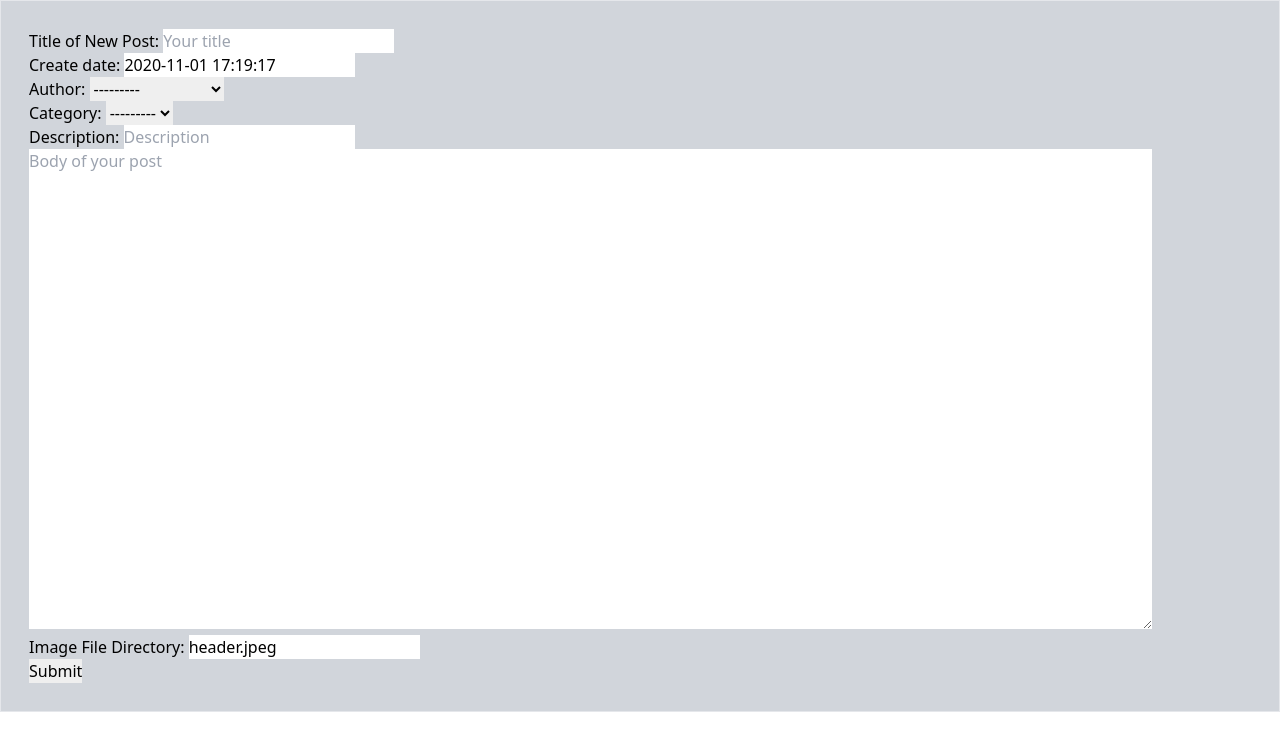
After one commit to zwang452/djangoWebApp, a Django app: page /blogApp/create/ in a window 1280 px wide. The commit adds this page. Shown: the top 751 px of the page. Run offline with Django 3.2, Linux system fonts and the light colour scheme; data comes from the database, SQL or seed files in the repository; both versions use the stored data as it was after the commit; data that the repository does not hold is empty.

Commit message:
added form for new post

```diff
--- /dev/null
+++ b/blogApp/forms.py
@@ -0,0 +1,45 @@
+from django import forms
+from .models import Post
+from .models import Author
+from .models import Catogory
+from datetime import datetime
+
+
+class PostForm(forms.ModelForm):
+    title       = forms.CharField(label='Title of New Post', required=False,widget=forms.TextInput(attrs={"placeholder": "Your title"}))
+
+    create_date = forms.DateTimeField(initial=datetime.now, required=False)
+
+    author = forms.ModelChoiceField(queryset=Author.objects.all())
+    catogory = forms.ModelChoiceField(label='Category',queryset=Catogory.objects.all())
+
+    description = forms.CharField(label='Description', required=False,widget=forms.TextInput(attrs={"placeholder": "Description"}))
+    body = forms.CharField(
+                        label='',
+                        required=False,
+                        widget=forms.Textarea(
+                                attrs={
+                                    "placeholder": "Body of your post",
+                                    "class": "new-class-name",
+                                    "id": "textarea",
+                                    "rows": 20,
+                                    'cols': 120
+                                }
+                            )
+                        )
+
+    image_url = forms.CharField(initial="header.jpeg",required=False, label='Image File Directory',
+                    widget=forms.TextInput())
+
+
+    class Meta:
+        model = Post
+        fields = [
+            'title',
+            'create_date',
+            'author',
+            'catogory',
+            'description',
+            'body',
+            'image_url'
+        ]
--- a/blogApp/models.py
+++ b/blogApp/models.py
@@ -1,6 +1,7 @@
 import datetime
 from django.db import models
 from django.utils import timezone
+from datetime import datetime
 
 # Create your models here.
 
@@ -30,7 +31,7 @@ class Post(models.Model):
 
     # the url of post picture in the static folder
     image_url = models.CharField(max_length=250)
-    create_date = models.DateTimeField('date created')
+    create_date = models.DateTimeField(default=datetime.now, blank=True)
     body = models.TextField()
     author = models.ForeignKey(Author, on_delete=models.CASCADE)
     catogory = models.ForeignKey(Catogory, on_delete=models.CASCADE, null=True)
--- a/blogApp/templates/blogApp/index.html
+++ b/blogApp/templates/blogApp/index.html
@@ -38,6 +38,11 @@
          </div>
            {%endfor%}
     </div>
+
+    <button class="mt-5 bg-blue-500 hover:bg-blue-700 text-white font-bold py-2 px-4  border border-blue-700 rounded mx-8 mb-2">
+        <a href="/blogApp/create">Add a new post</a>
+    </button>
+
 </div>
 </body>
 </html>
--- /dev/null
+++ b/blogApp/templates/blogApp/newPost.html
@@ -0,0 +1,21 @@
+<!doctype html>
+<html>
+<head>
+<title>New Post</title>
+<!--[if lt IE 9]>
+<script src="http://html5shiv.googlecode.com/svn/trunk/html5.js"></script>
+<![endif]-->
+<link href="https://unpkg.com/tailwindcss@^1.0/dist/tailwind.min.css" rel="stylesheet">
+
+
+</head>
+<div class = "border border-grey-1600 bg-gray-300">
+    <form action="/blogApp/" method="post" class = "m-5 p-2">
+        {% csrf_token %}
+        {{ form.as_p }}
+        <input type="submit" value="Submit">
+    </form>
+</div>
+
+</body>
+</html>
--- a/blogApp/urls.py
+++ b/blogApp/urls.py
@@ -7,4 +7,5 @@ urlpatterns = [
     path('', views.index, name='index'),
     # ex: /blogApp/post_id
     path('<int:post_id>/', views.detail, name='detail'),
+    path('create/', views.create_post, name='create_post'),
 ]
--- a/blogApp/views.py
+++ b/blogApp/views.py
@@ -1,15 +1,30 @@
 from django.http import HttpResponse
 from django.shortcuts import render
 from .models import Post
+from .forms import PostForm
 
  # render page using index.html as template and load all posts into a list
 def index(request):
     posts = Post.objects.all().order_by('create_date')
-    return render(request, 'blogApp/index.html', {'posts':posts})
+
+    form = PostForm(request.POST or None)
+    if form.is_valid():
+       form.save()
+
+    return render(request, 'blogApp/index.html', {'posts':posts, 'form':form})
 
  # render page using post.html as template and load the post of interest, lists by categoty and lists by author
 def detail(request, post_id):
    post = Post.objects.get(pk = post_id)
    posts_by_category = Post.objects.filter(catogory = post.catogory)
    posts_by_author = Post.objects.filter(author = post.author)
+
+
    return render(request, 'blogApp/post.html', {'post':post, 'post_by_category':posts_by_category, 'post_by_author':posts_by_author})
+
+ # render page using newPost.html as template and load the form
+def create_post(request):
+   form = PostForm(request.POST or None)
+   if form.is_valid():
+      form.save()
+   return render(request, 'blogApp/newPost.html', {'form':form})
```
Also changed, not shown: blogApp/static/blogApp/modelsRelationship.png (added), db.sqlite3.
